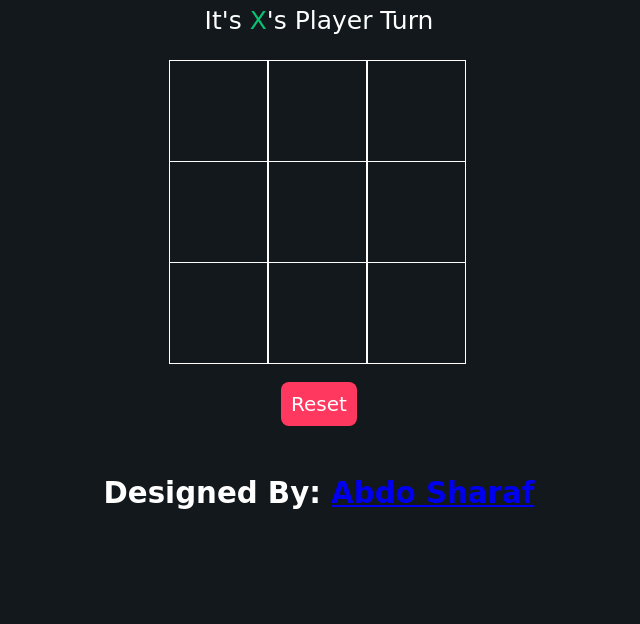
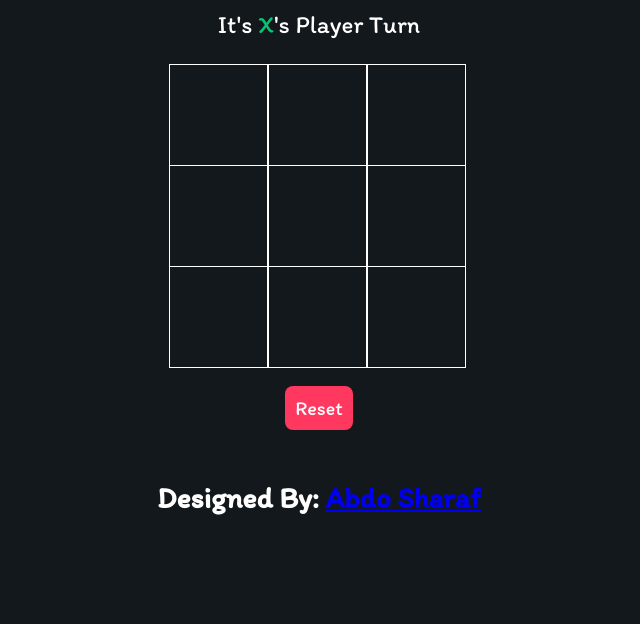
Before and after one commit to abdosharaf9/XO-Game, a plain HTML site: page index.html in a window 1280 px wide. Shown: the part 176-800 px from the top of the page, without its empty margins (321-961 px from the left). Drawn offline with Linux system fonts and the light colour scheme.

Commit message:
Add files via upload

```diff
--- a/index.html
+++ b/index.html
@@ -4,10 +4,10 @@
     <meta charset="UTF-8">
     <meta http-equiv="X-UA-Compatible" content="IE=edge">
     <meta name="viewport" content="width=device-width, initial-scale=1.0">
-    <link rel="stylesheet" href="style.css">
     <link rel="shortcut icon" href="./images/tic-tac-toe2.ico" type="image/x-icon">
     <link rel="preconnect" href="https://fonts.gstatic.com">
     <link href="https://fonts.googleapis.com/css2?family=Itim&display=swap" rel="stylesheet">
+    <link rel="stylesheet" href="style.css">
     <title>XO Game</title>
 </head>
 <body>
--- a/style.css
+++ b/style.css
@@ -1,7 +1,7 @@
 * {
     padding: 0px;
     margin: 0px;
-    font-family: 'Item', cursive;
+    font-family: 'Itim', cursive;
     background-color: #12181B;
 }
 
```
